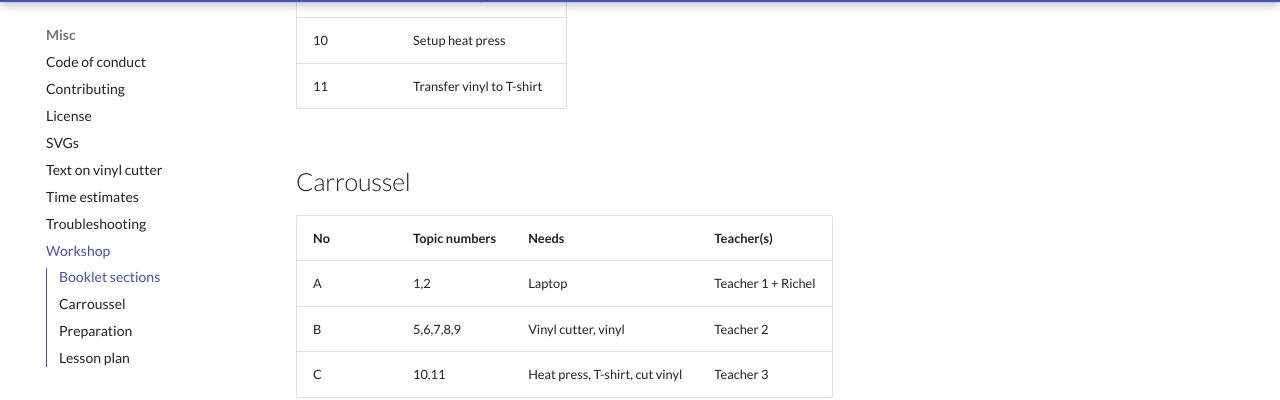
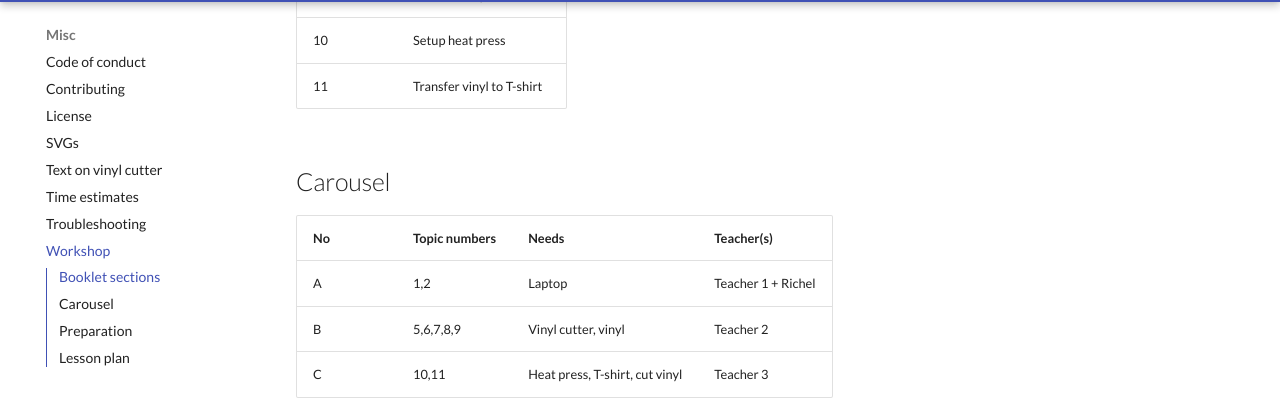
Before and after one commit to uppsala-makerspace/vevor_vinyl_cutter_to_t_shirt_manual, an MkDocs documentation site: the page built from docs/workshop/README.md, in a window 1280 px wide and 900 px high, scrolled down 663 px. Shown: the part 94-494 px from the top of the window. Built offline with MkDocs 1.6.1 and Material for MkDocs 9.7.7, drawn with Linux system fonts in a browser that asks for light colours; comment, search, counter and statistics services are not loaded.

Commit message:
Fix spelling

```diff
--- a/docs/workshop/README.md
+++ b/docs/workshop/README.md
@@ -16,7 +16,7 @@ No|Topic
 10|Setup heat press
 11|Transfer vinyl to T-shirt
 
-## Carroussel
+## Carousel
 
 No|Topic numbers|Needs                         |Teacher(s)
 --|-------------|------------------------------|--------
```
